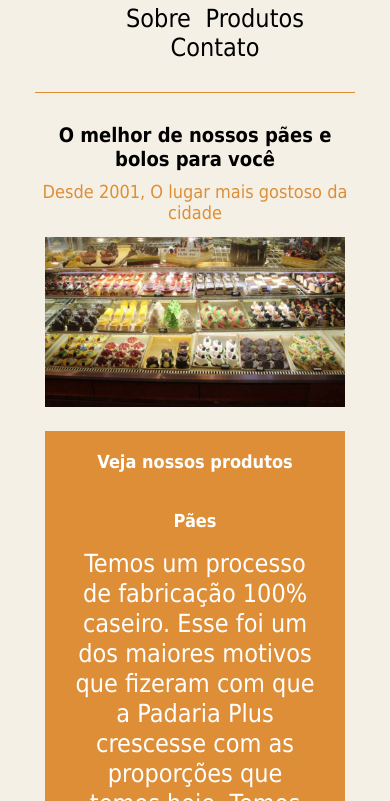
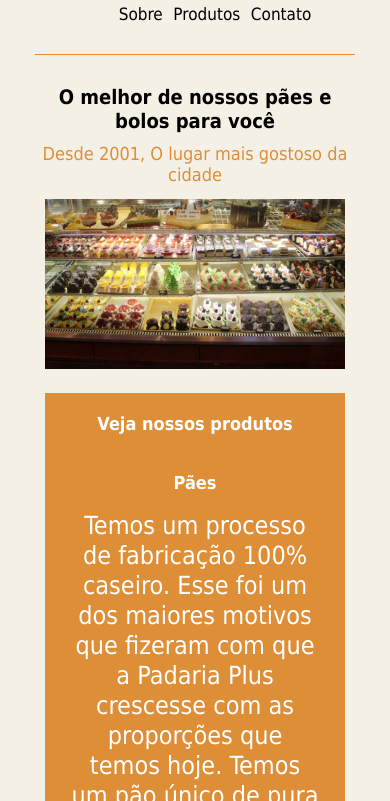
Before and after one commit to enrike-lima/Padaria-Plus, a plain HTML site: page index.html in a window 390 px wide. Shown: the part 299-1100 px from the top of the page. Drawn offline with Linux system fonts and the light colour scheme.

Commit message:
Refactor: Alter index.html

```diff
--- a/index.css
+++ b/index.css
@@ -108,7 +108,10 @@ footer a{
     }
     li {
         display: inline;
-        padding: 5px;
+        padding: 3px;
+    }
+    li a {
+        font-size: 17px;
     }
     .secao h1 {
         font-size: 20px;
```
